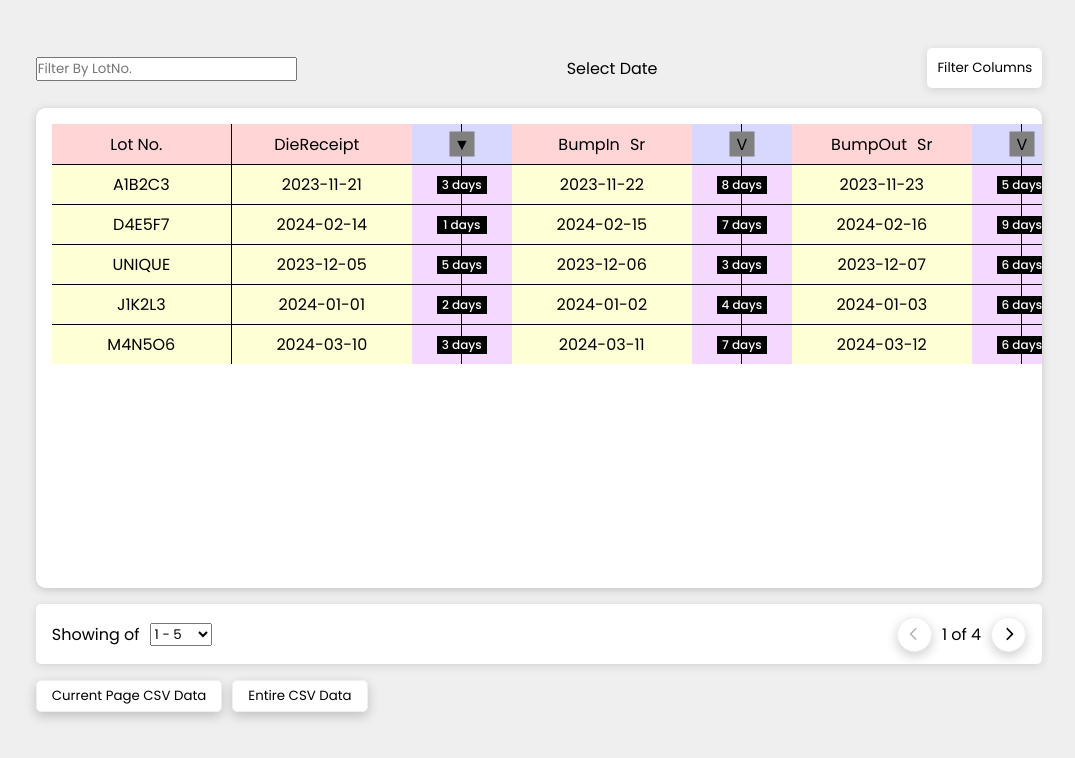
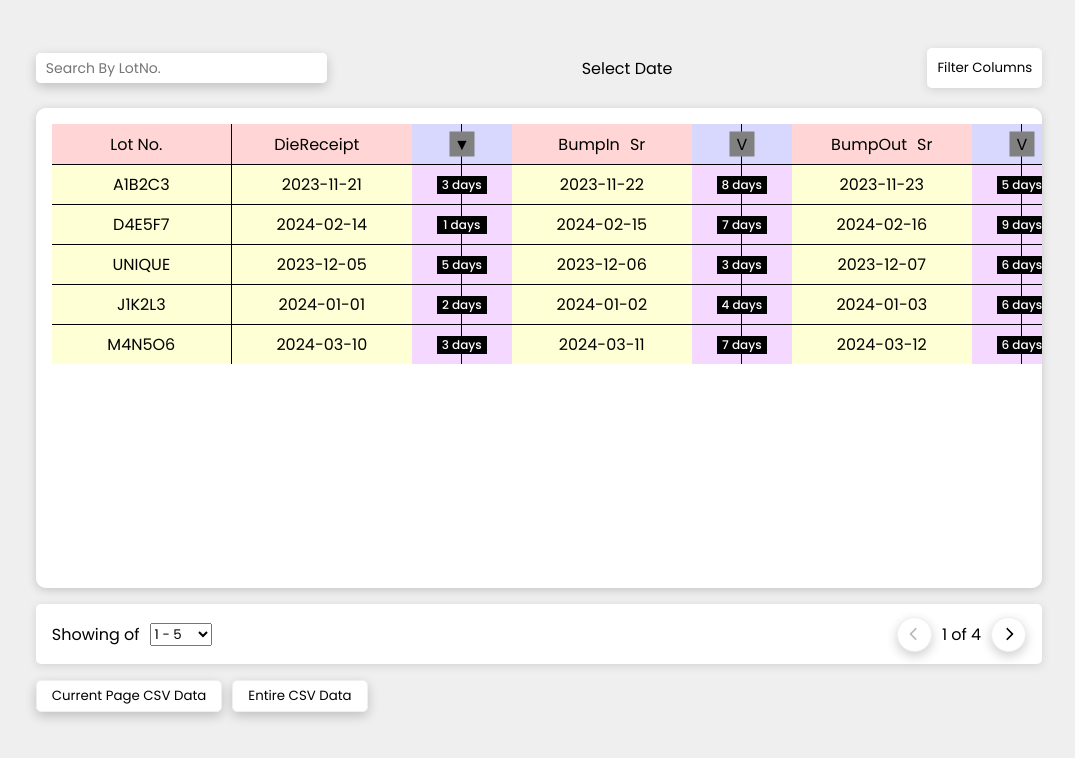
Before and after one commit to TheSagnikKing/muidatatable, a React app: page / in a window 1280 px wide. Shown: the top 758 px of the page, without its empty margins (101-1176 px from the left). Built offline with nearby package versions, Linux system fonts and the light colour scheme; the HTML template or start-up script is replaced by a standard one.

Commit message:
THIS IS ANOTHER FILTERING WAY NOT COMPLETED.

```diff
--- a/src/components/Datagrid6.css
+++ b/src/components/Datagrid6.css
@@ -234,3 +234,23 @@ select{
     padding: 5px 15px;
     margin-right: 10px;
 }
+
+.data6_top_searchbox{
+    height: 30px;
+    background-color: #fff;
+    box-shadow: rgba(0, 0, 0, 0.2) 0px 4px 12px;
+    border-radius: 5px;
+}
+
+.data6_top_searchbox>input{
+    border: none;
+    border-radius: 5px;
+    padding-inline: 10px;
+    font-size: 14px;
+    height: 100%;
+    width: 100%;
+}
+
+.data6_top_searchbox>input:focus{
+    outline: none;
+}
--- a/src/components/Datagrid6.jsx
+++ b/src/components/Datagrid6.jsx
@@ -496,30 +496,6 @@ const Datagrid6 = () => {
 
     const [filterBy, setFilterBy] = useState('');
 
-    // {
-    //     "_id": 3,
-    //     "LotNo": "UNIQUE",
-    //     "DieReceipt": "2023-12-05",
-    //     "day1": 5,
-    //     "BumpIn": "2023-12-06",
-    //     "day2": 3,
-    //     "BumpOut": "2023-12-07",
-    //     "day3": 6,
-    //     "ProbeIn": "2023-12-08",
-    //     "day4": 2,
-    //     "ProbeOut": "2023-12-09",
-    //     "day5": 4,
-    //     "AssemblyIn": "2023-12-10",
-    //     "day6": 7,
-    //     "AssemblyOut": "2023-12-11",
-    //     "day7": 1,
-    //     "TestIn": "2023-12-12",
-    //     "day8": 8,
-    //     "TestOut": "2023-12-13",
-    //     "day9": 9,
-    //     "ShipOut": "2023-12-14"
-    // },
-
     const applyFilter = (dataArray, filterValue) => {
         return dataArray.filter((item) => {
             return (
@@ -540,7 +516,15 @@ const Datagrid6 = () => {
     };
 
     const filteredData = applyFilter(data, filterBy);
+    console.log(filteredData)
 
+    const filtertotalPages = Math.ceil(filteredData.length / dataPerPage);
+
+    console.log(filtertotalPages)
+
+    const currentFilterData = filteredData.slice(startIndex, endIndex);
+
+    console.log(currentFilterData)
 
 
     // CSV PART
@@ -560,7 +544,7 @@ const Datagrid6 = () => {
                 <div className='data6_top_searchbox'>
                     <input
                         type="text"
-                        placeholder='Filter By LotNo.'
+                        placeholder='Search By LotNo.'
                         value={filterBy}
                         onChange={(e) => setFilterBy(e.target.value)}
                     />
@@ -725,7 +709,7 @@ const Datagrid6 = () => {
 
                 {
                     filterBy && filterBy !== '' ? (
-                        filteredData.map((t) => (
+                        currentFilterData.map((t) => (
                             <div className='data6_content_body' key={t._id}>
                                 {showlotno && <div className='data6_content_body_same'>
                                     <div style={{ borderRight: "1px solid black" }}>
@@ -974,12 +958,27 @@ const Datagrid6 = () => {
                         onChange={(e) => setCurrentPage(Math.ceil(Number(e.target.value.split(" - ")[0]) / dataPerPage))}
                     >
                         {
+                            filterBy && filterBy !== '' ? (
+                                Array.from({ length: filtertotalPages }, (_, index) => (
+                                    <option key={index} value={`${index * dataPerPage + 1} - ${Math.min((index + 1) * dataPerPage, currentFilterData.length)}`}>
+                                        {index * dataPerPage + 1} - {Math.min((index + 1) * dataPerPage, currentFilterData.length)}
+                                    </option>
+                                ))
+                            ) : (
+                                Array.from({ length: totalPages }, (_, index) => (
+                                    <option key={index} value={`${index * dataPerPage + 1} - ${Math.min((index + 1) * dataPerPage, sortedData.length)}`}>
+                                        {index * dataPerPage + 1} - {Math.min((index + 1) * dataPerPage, sortedData.length)}
+                                    </option>
+                                ))
+                            )
+                        }
+                        {/* {
                             Array.from({ length: totalPages }, (_, index) => (
                                 <option key={index} value={`${index * dataPerPage + 1} - ${Math.min((index + 1) * dataPerPage, sortedData.length)}`}>
                                     {index * dataPerPage + 1} - {Math.min((index + 1) * dataPerPage, sortedData.length)}
                                 </option>
                             ))
-                        }
+                        } */}
                     </select>
                 </div>
                 <div>
```
